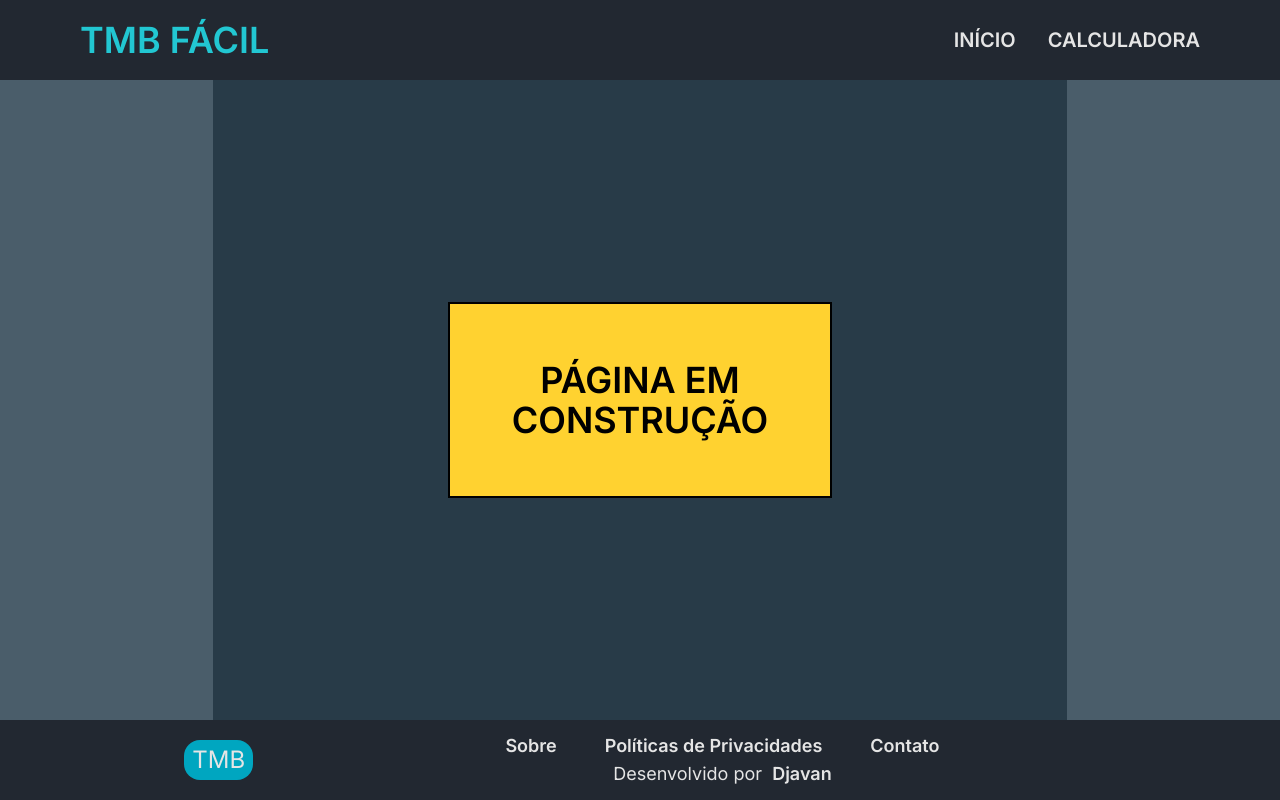
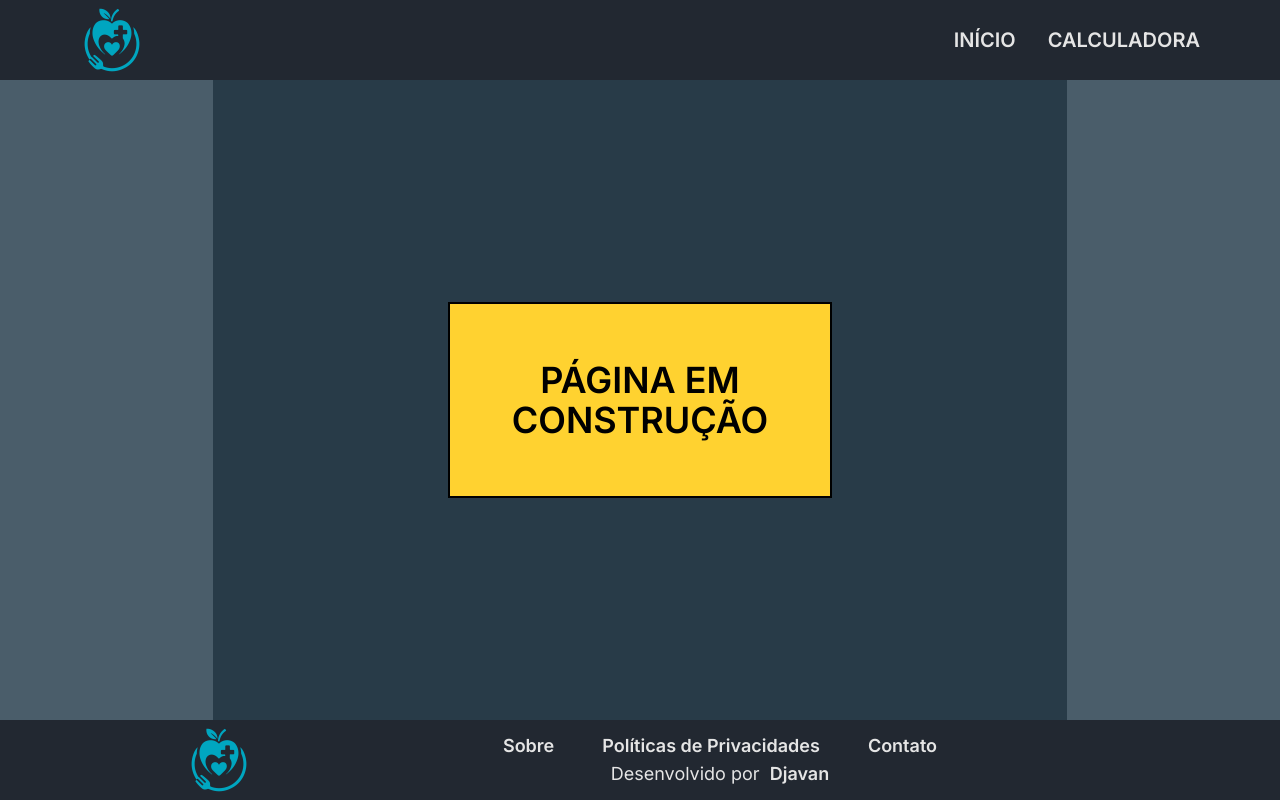
Before and after one commit to DeJotaJ/TMB-Facil, a React (Vite) app: page /macronutrientes in a window 1280 px wide. Built offline with nearby package versions, Linux system fonts and the light colour scheme.

Commit message:
Adicionando logomarca

```diff
--- a/src/components/footer.jsx
+++ b/src/components/footer.jsx
@@ -4,7 +4,11 @@ export default function Footer(){
             <div className="min-h-[5vh] w-full px-4 py-2 flex flex-col justify-between items-center text-sm  bg-[#222831] text-[#E5E5E5]
                             md:h-[10vh] md:px-20 md:flex-row md:justify-center md:gap-24 md:text-lg md:font-light
             ">
-                <span className="w-auto h-auto px-1 py-0.5 md:px-2 md:py-1 rounded-md md:rounded-2xl text-lg md:text-2xl bg-[#00A6C0]"> TMB </span>
+                <span className="max-w-24 max-h-16 px-4 py-0.5 md:px-0 md:py-0 rounded-md md:rounded-2xl">
+                    <a href="/" className="">
+                        <img src="./LogoTMB.png" className="max-x-16 max-h-12 md:max-w-24 md:max-h-16" alt="Logomarca"/>
+                    </a>
+                </span>
                 <nav className="w-1/2 md:w-2/3 flex-col">
                     <ul className="w-full flex justify-center flex-wrap md:gap-12 font-semibold">
                         <li className="hover:text-[#00a6c0] hover:cursor-pointer hover:underline">
--- a/src/components/header.jsx
+++ b/src/components/header.jsx
@@ -13,8 +13,8 @@ export default function Header(){
         <>
             <div className="h-[5vh] md:h-[10vh] w-full px-4 md:px-20 flex justify-between items-center bg-[#222831] text-[#E5E5E5] md:font-semibold">
                 <span className="text-lg md:text-4xl text-[#22C7D2]">
-                    <a href="/">
-                        TMB FÁCIL
+                    <a href="/" className="">
+                        <img src="./LogoTMB.png" className="max-x-12 max-h-8 md:max-w-24 md:max-h-16" alt="Logomarca"/>
                     </a>
                 </span>
                 <nav className="md:flex gap-4 text-sm font-semibold md:text-xl md:gap-8 hidden">
```
